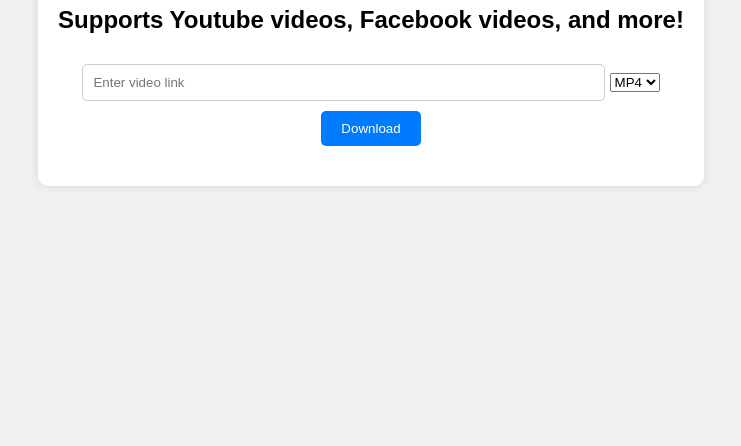
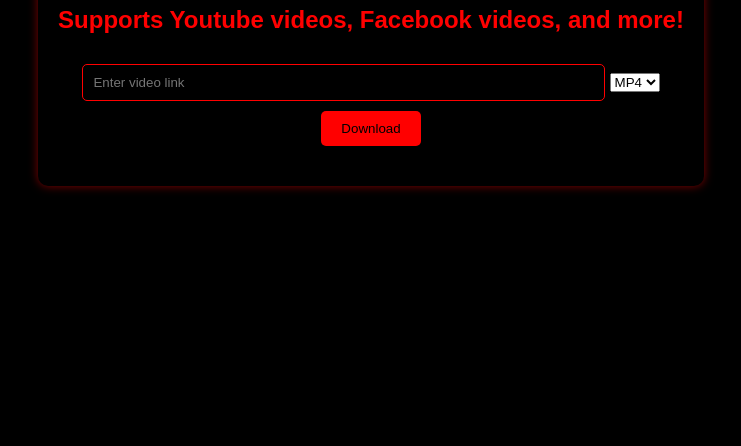
Before and after one commit to sassimusprimeg6/Video_Link_Downloader, a plain HTML site: page index.html in a window 1280 px wide. Shown: the part 354-800 px from the top of the page, without its empty margins (269-1010 px from the left). Drawn offline with Linux system fonts and the light colour scheme.

Commit message:
Update styles.css

```diff
--- a/styles.css
+++ b/styles.css
@@ -5,15 +5,16 @@
     align-items: center;
     height: 100vh;
     margin: 0;
-    background-color: #f0f0f0;
+    background-color: black;
+    color: red;
 }
 
 .container {
     text-align: center;
-    background-color: white;
+    background-color: black;
     padding: 20px;
     border-radius: 10px;
-    box-shadow: 0 0 10px rgba(0, 0, 0, 0.1);
+    box-shadow: 0 0 10px rgba(255, 0, 0, 0.5);
 }
 
 input {
@@ -21,20 +22,22 @@
     padding: 10px;
     margin: 10px 0;
     border-radius: 5px;
-    border: 1px solid #ccc;
+    border: 1px solid #ff0000;
+    background-color: black;
+    color: red;
 }
 
 button {
     padding: 10px 20px;
     border: none;
     border-radius: 5px;
-    background-color: #007bff;
-    color: white;
+    background-color: #ff0000;
+    color: black;
     cursor: pointer;
 }
 
 button:hover {
-    background-color: #0056b3;
+    background-color: #cc0000;
 }
 
 #message {
```
